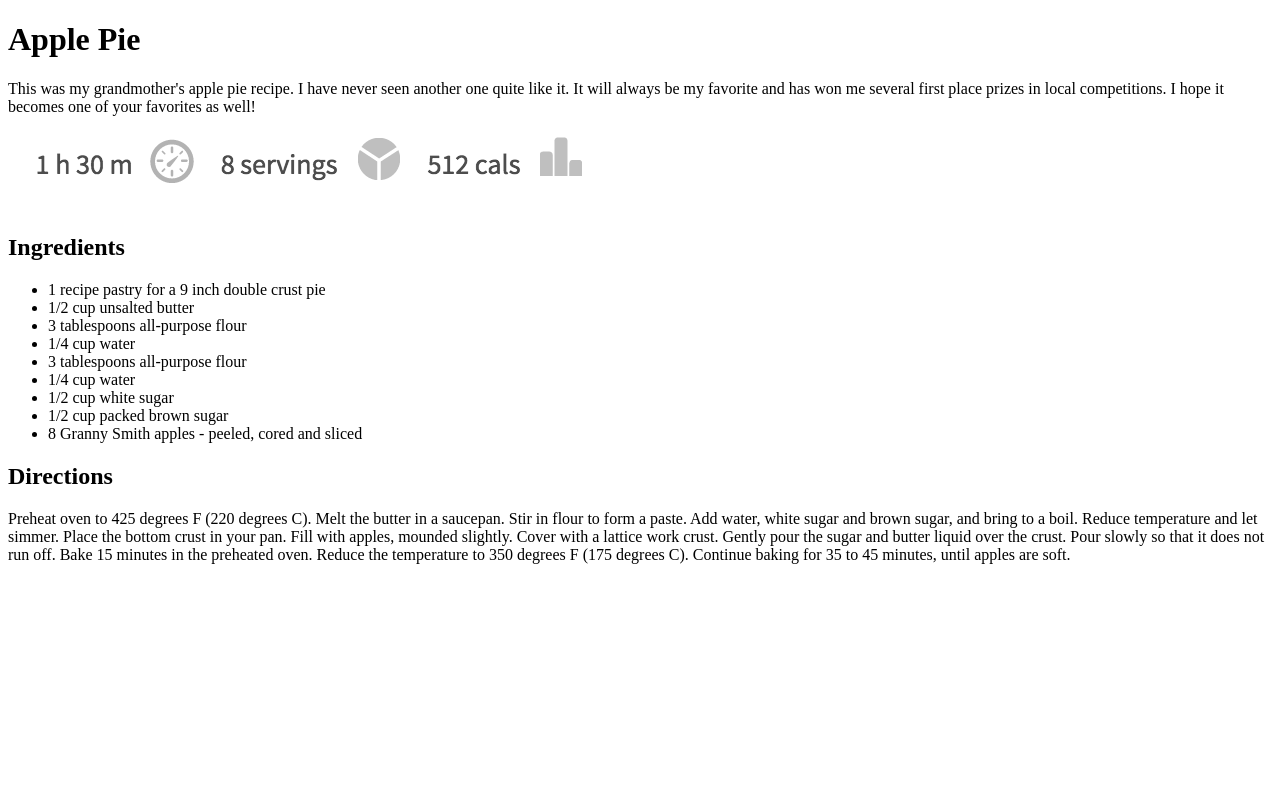
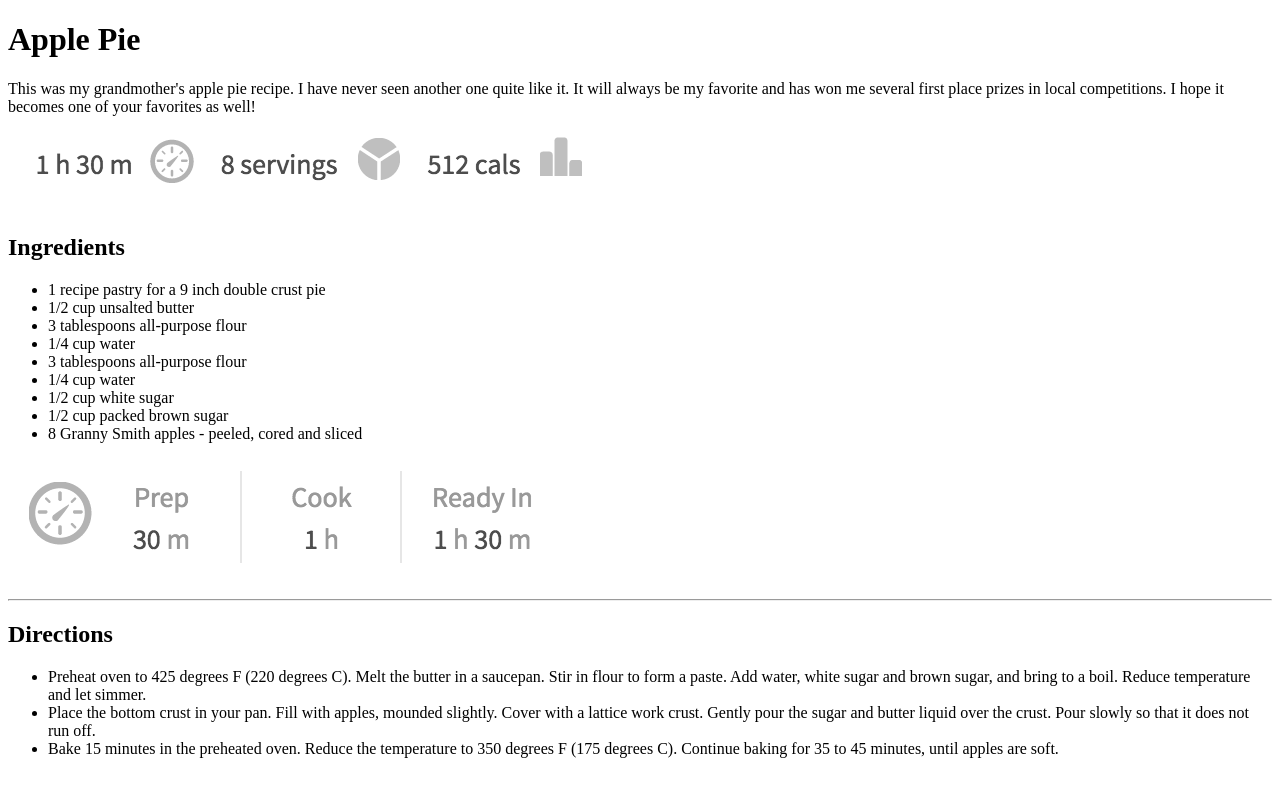
Before and after one commit to ironhack-web-1/w2d2-lab-css-recipes-clone-cecidlp, a plain HTML site: page apple-pie/index.html in a window 1280 px wide. Drawn offline with Linux system fonts and the light colour scheme.

Commit message:
Html done

```diff
--- a/apple-pie/index.html
+++ b/apple-pie/index.html
@@ -28,16 +28,22 @@
           </ul>
         </p>
       </div>
+      <img src="/apple-pie/images/cooking-info.png" alt="cooking-information"/>
+      <hr>
       <div id="directions-section">
         <h2 id="directions-title">Directions</h2>
-        <p id="directions-"
+        <p id="directions">
+          <ul>
+            <li>Preheat oven to 425 degrees F (220 degrees C). Melt the butter in a saucepan. Stir in flour to form a paste. Add water, white sugar and brown sugar, and bring
+              to a boil. Reduce temperature and let simmer.</li>
+            <li>Place the bottom crust in your pan. Fill with apples, mounded
+              slightly. Cover with a lattice work crust. Gently pour the sugar and butter liquid over the crust. Pour slowly so
+              that it does not run off.</li>
+            <li>Bake 15 minutes in the preheated oven. Reduce the temperature to 350 degrees F (175
+              degrees C). Continue baking for 35 to 45 minutes, until apples are soft.</li>
+          </ul>
+        </p>
+      </div>
 
-      </div>
-               Preheat oven to 425 degrees F (220 degrees
-    C). Melt the butter in a saucepan. Stir in flour to form a paste. Add water, white sugar and brown sugar, and bring
-    to a boil. Reduce temperature and let simmer. Place the bottom crust in your pan. Fill with apples, mounded
-    slightly. Cover with a lattice work crust. Gently pour the sugar and butter liquid over the crust. Pour slowly so
-    that it does not run off. Bake 15 minutes in the preheated oven. Reduce the temperature to 350 degrees F (175
-    degrees C). Continue baking for 35 to 45 minutes, until apples are soft.
   </body>
 </html>
```
